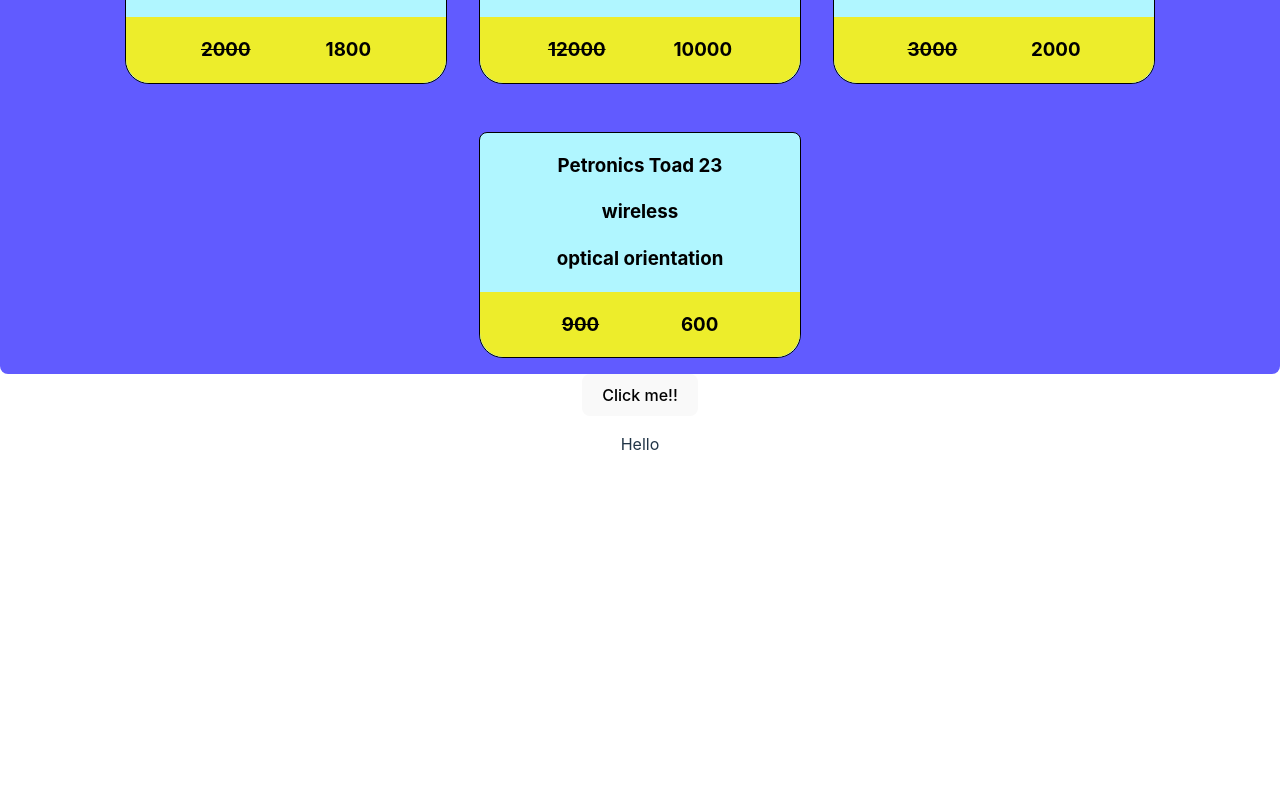
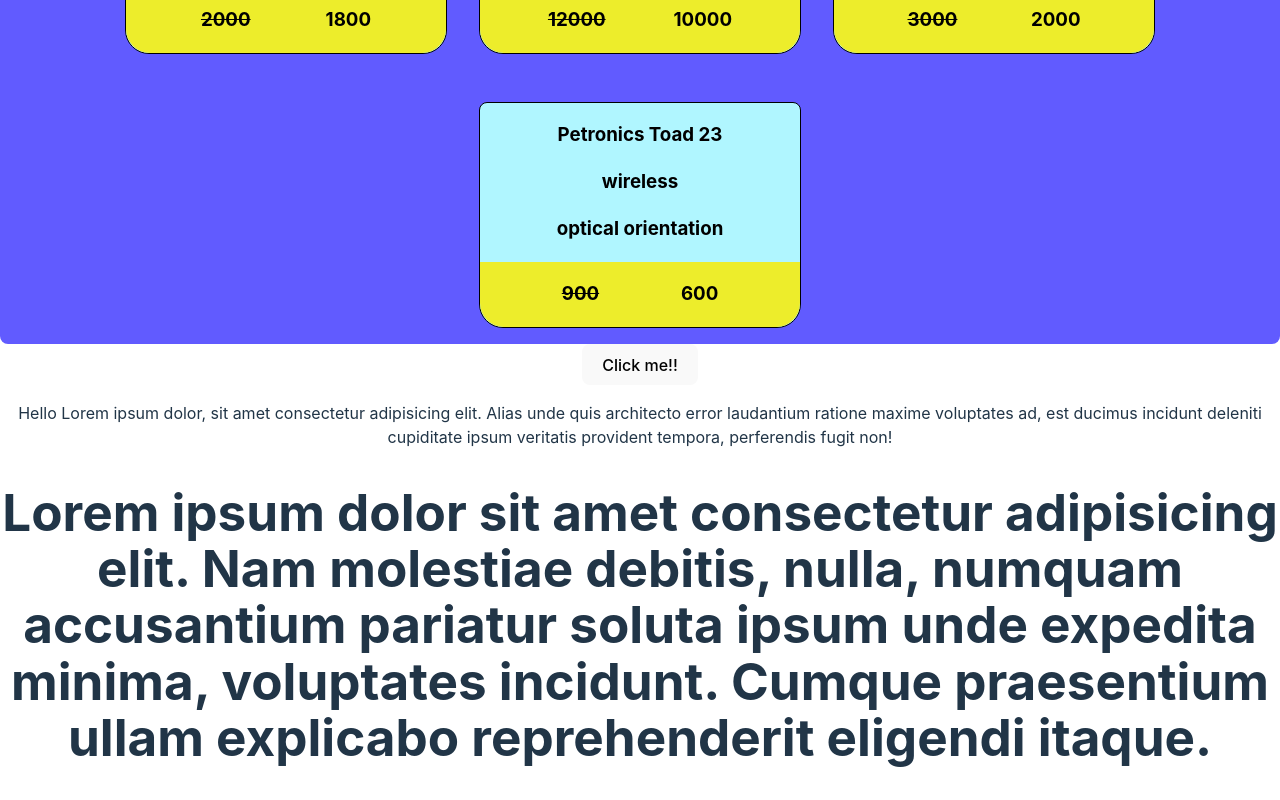
Before and after one commit to dhuruv0003/React-Basics-2, a React (Vite) app in the folder amzprod/: page / in a window 1280 px wide. Shown: the part 298-1098 px from the top of the page. Before the commit the page ends 800 px from the top, so only its background shows below. Built offline with nearby package versions, Linux system fonts and the light colour scheme.

Commit message:
"new commit"

```diff
--- a/amzprod/src/button.jsx
+++ b/amzprod/src/button.jsx
@@ -1,15 +1,19 @@
-function dosomething()
+function handleclick()
 {
     console.log("button was clicked");
 }
-function donothing(){
-    console.log("no para was clocked");
+function handleover(){
+    console.log("no para was cloiked");
+}
+function handledblclick(){
+    console.log("you clicked twice");
 }
 export default function Button(){
     return (
         <div>
-            <button onClick={dosomething}>Click me!!</button>
-            <p onClick={donothing}>Hello</p>
+            <button onClick={handleclick}>Click me!!</button>
+            <p onMouseOver={handleover}>Hello Lorem ipsum dolor, sit amet consectetur adipisicing elit. Alias unde quis architecto error laudantium ratione maxime voluptates ad, est ducimus incidunt deleniti cupiditate ipsum veritatis provident tempora, perferendis fugit non!</p>
+            <h1 onDoubleClick={handledblclick}>Lorem ipsum dolor sit amet consectetur adipisicing elit. Nam molestiae debitis, nulla, numquam accusantium pariatur soluta ipsum unde expedita minima, voluptates incidunt. Cumque praesentium ullam explicabo reprehenderit eligendi itaque.</h1>
         </div>
     );
 }
```
